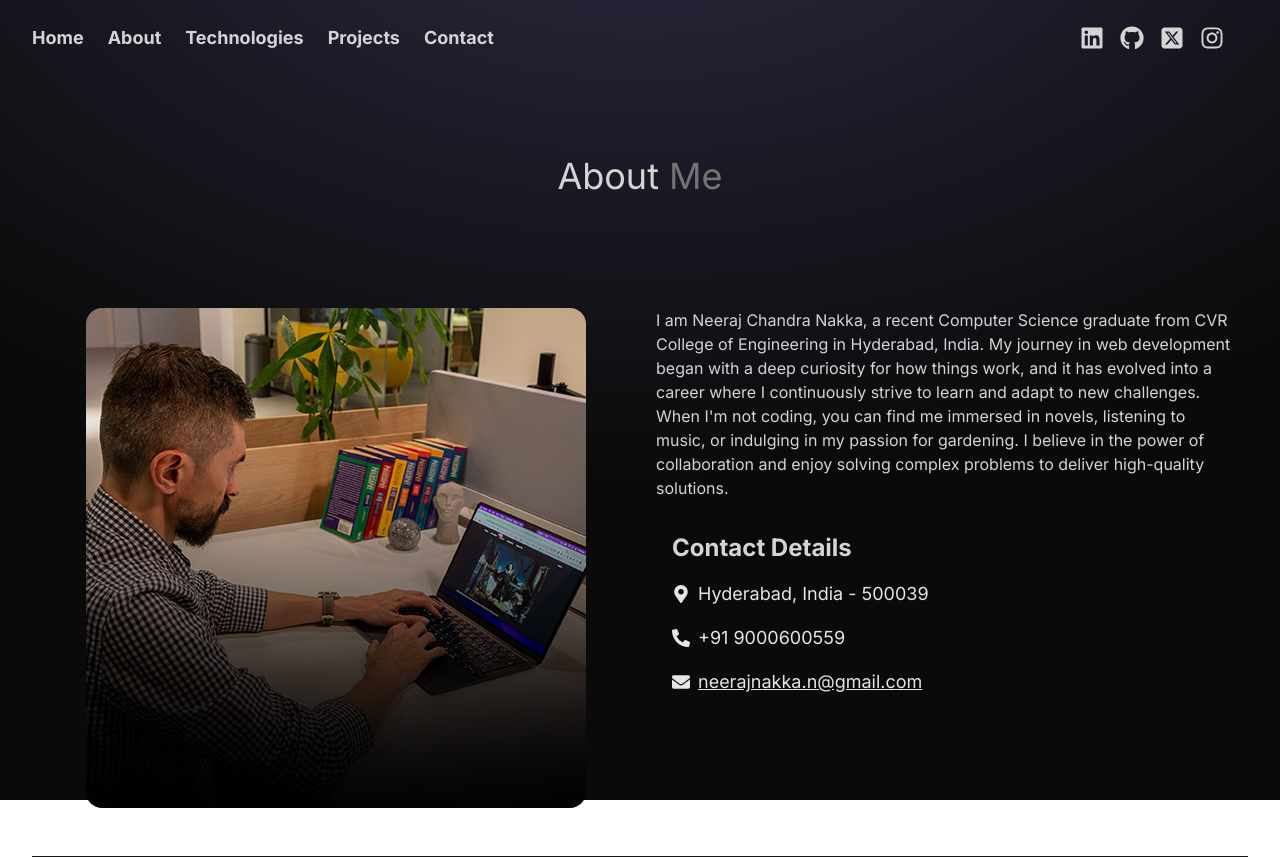
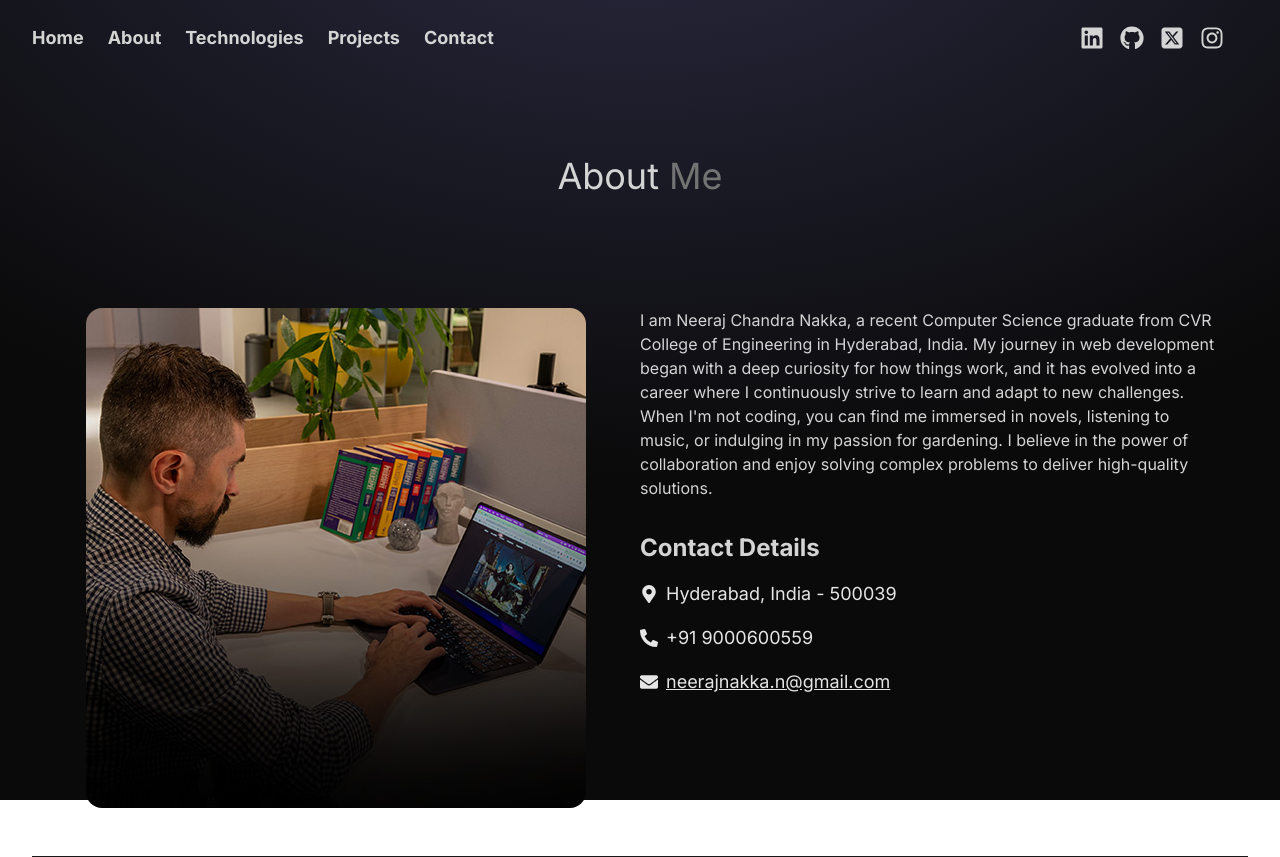
Before and after one commit to neerajnakka/Portfolio, a React (Vite) app: page /about in a window 1280 px wide. Built offline with nearby package versions, Linux system fonts and the light colour scheme.

Commit message:
Update About.jsx

```diff
--- a/components/About.jsx
+++ b/components/About.jsx
@@ -31,24 +31,24 @@ const About = () => {
           className="w-full lg:w-1/2"
         >
           <div className="flex flex-col justify-center">
-            <p className=" ml-4 my-2 max-w-xl py-6 text-center lg:text-left">
+            <p className=" my-2 max-w-xl py-6 text-center lg:text-left">
               {ABOUT_TEXT}
             </p>
-            <div className="text-center lg:text-left ml-4">
-              <h2 className="ml-4 text-2xl font-bold text-neutral-300">
+            <div className="text-center lg:text-left ">
+              <h2 className="text-2xl font-bold text-neutral-300">
                 Contact Details
               </h2>
               <div className="flex flex-col items-center lg:items-start mt-4 text-lg text-neutral-200">
                 <div className="flex items-center mb-4 ">
-                  <FaMapMarkerAlt className="mr-2 ml-4" />
+                  <FaMapMarkerAlt className="mr-2 " />
                   <p>{CONTACT.address}</p>
                 </div>
                 <div className="flex items-center mb-4">
-                  <FaPhoneAlt className="mr-2 ml-4" />
+                  <FaPhoneAlt className="mr-2 " />
                   <p>{CONTACT.phoneNo}</p>
                 </div>
                 <div className="flex items-center">
-                  <FaEnvelope className="mr-2 ml-4" />
+                  <FaEnvelope className="mr-2 " />
                   <a
                     href={`mailto:${CONTACT.email}`}
                     className="hover:text-purple-700 transition duration-300 underline"
```
